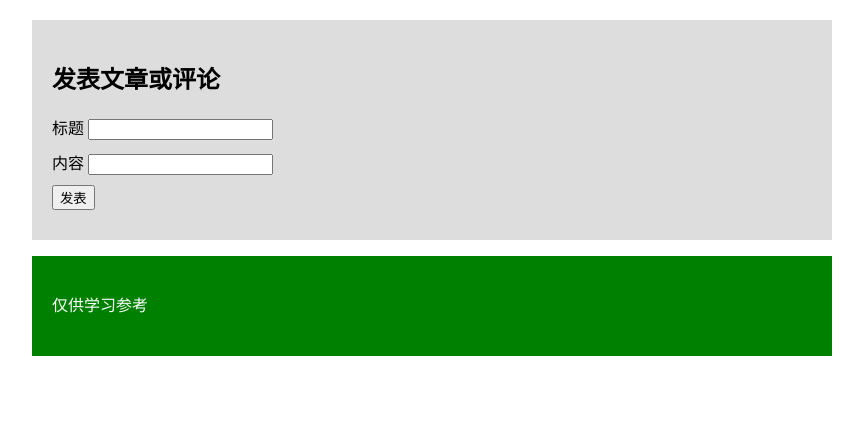
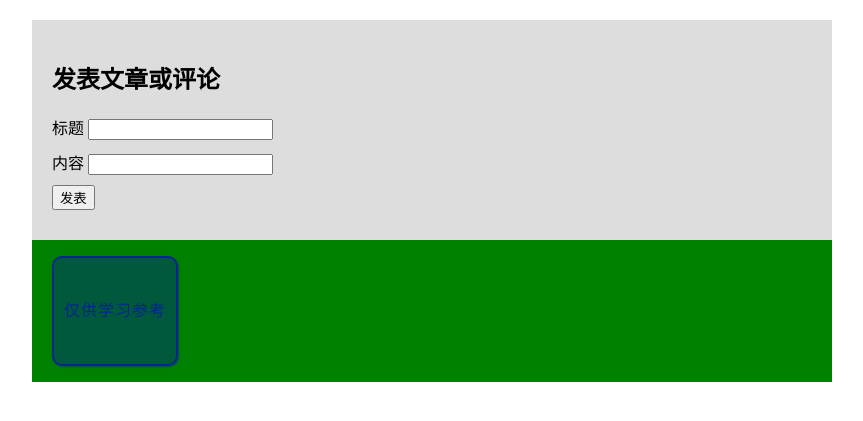
Before and after one commit to plabra/blog, a PHP site: page /blogview.html in a window 1280 px wide. Shown: the part 229-650 px from the top of the page, without its empty margins (208-1071 px from the left). Run offline with PHP 8.4, Linux system fonts and the light colour scheme.

Commit message:
Update style2.css

```diff
--- a/style2.css
+++ b/style2.css
@@ -1,4 +1,17 @@
-
+p {
+  font-family: sans-serif, '黑体';
+  letter-spacing: 1px;
+  text-transform: uppercase;
+  text-align: center;
+  border: 2px solid rgba(0, 0, 200, 0.6);
+  background: rgba(0, 0, 200, 0.3);
+  color: rgba(0, 0, 200, 0.6);
+  box-shadow: 1px 1px 2px rgba(0, 0, 200, 0.4);
+  border-radius: 10px;
+  padding: 3px 10px;
+  display: inline-block;
+  cursor: pointer;
+}
 
 html {
   font-family: sans-serif;
```
